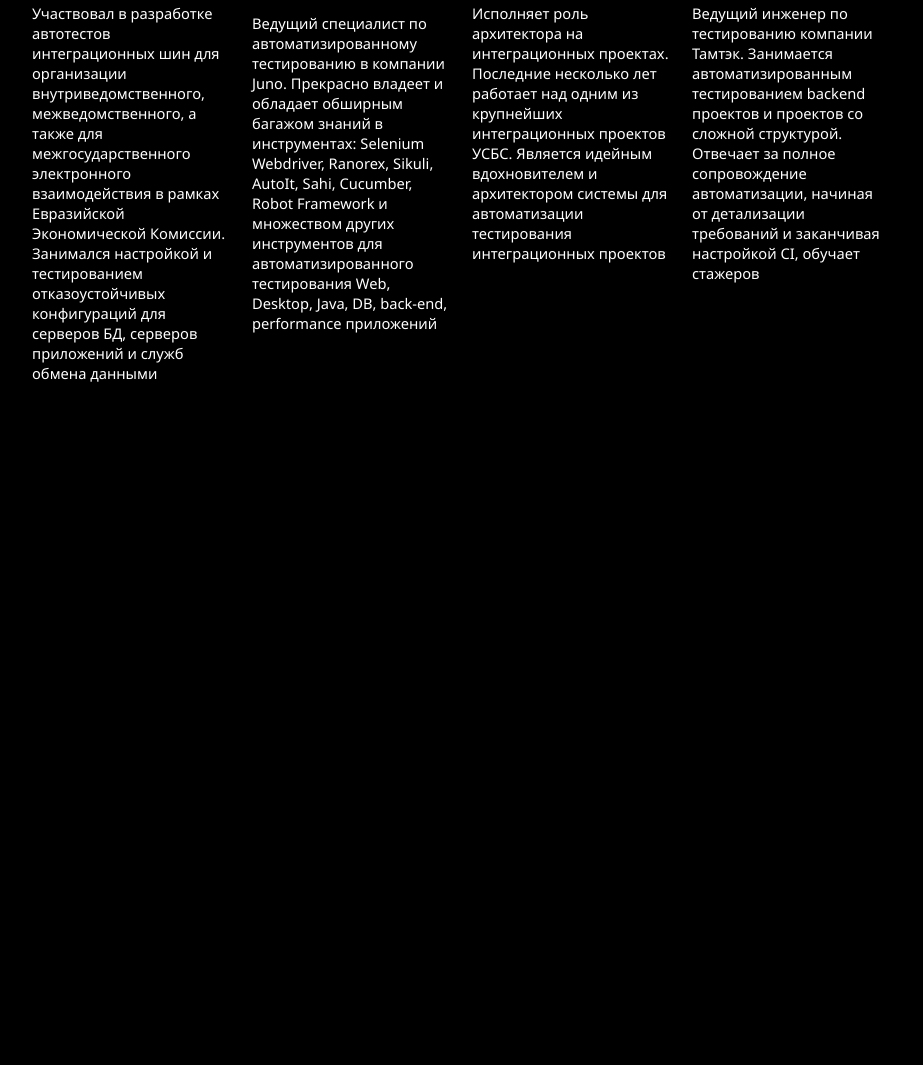
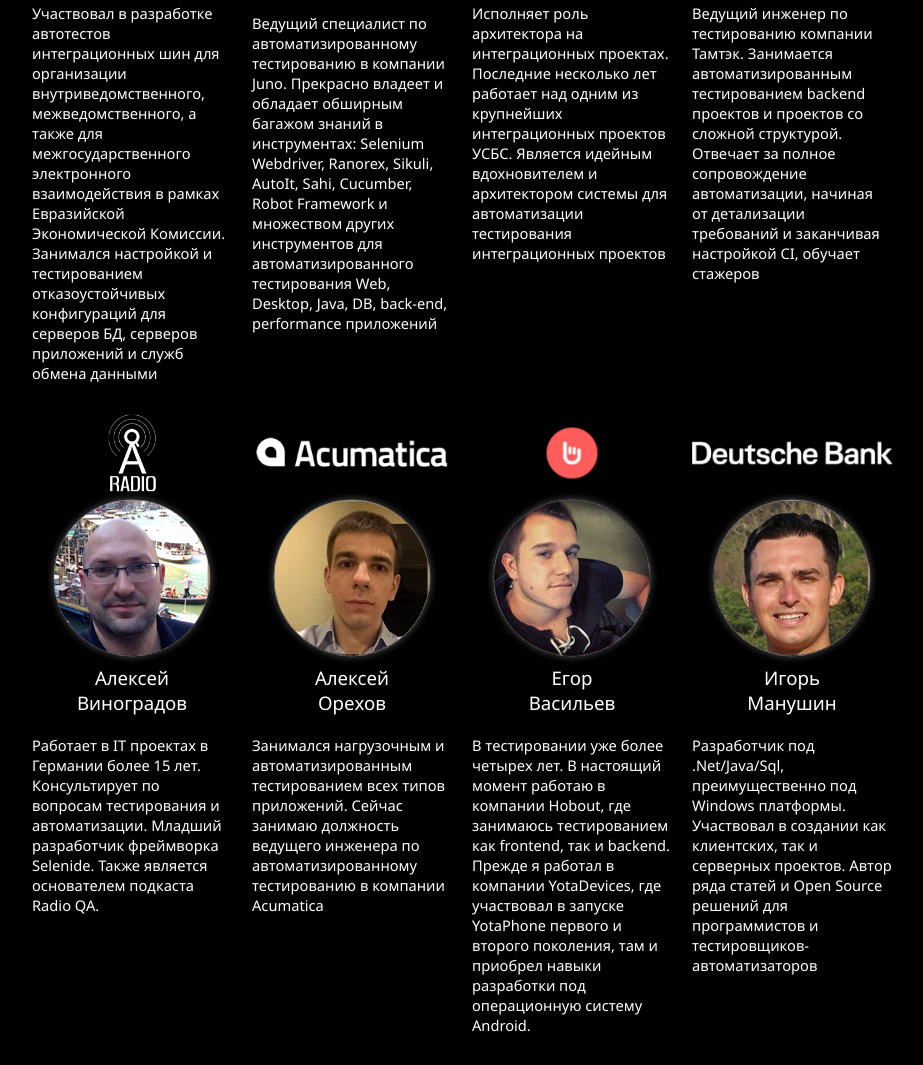
Before and after one commit to mumusan/qaconf.github.io, a plain HTML site: page speakers.html in a window 1280 px wide. Shown: the part 2785-3850 px from the top of the page, without its empty margins (168-1091 px from the left). Before the commit the page ends 3198 px from the top, so only its background shows below. Drawn offline with nearby package versions, Linux system fonts and the light colour scheme.

Commit message:
added: manushin, orehov, vinogradov,

```diff
--- a/speakers.html
+++ b/speakers.html
@@ -338,6 +338,62 @@
                             Бывший C# Dev, ныне переквалифицировался в специалиста тестирования. Привёл в порядок существующий, структурировал и разработал собственный фреймворк работы, основанный на Selenium и Selenide. Совместно c Алексеем подняли полную схему автоматизации (Github, bitbucket репозитории -> CIS(teamcity, Jenkins) -> Testlink -> отчёт на почте с результатами). На данный момент занимается разработкой фреймворка на основе Appium для автоматизации тестирования мобильных платформ
                         </div>
                     </div>
+                    <div class="speaker_entry msk">
+                        <div class="company">
+                            <img src="img/radioqa.png"/>
+                        </div>
+                        <div class="photo">
+                            <img src="img/vinogradov.png"/>
+                        </div>
+                        <div class="person">
+                            Алексей<br>Виноградов
+                        </div>
+                        <div class="about">
+                            Работает в IT проектах в Германии более 15 лет. Консультирует по вопросам тестирования и автоматизации. Младший разработчик фреймворка Selenide. Также является основателем подкаста Radio QA.
+                        </div>
+                    </div>
+                    <div class="speaker_entry msk">
+                        <div class="company">
+                            <img src="img/automatica.png"/>
+                        </div>
+                        <div class="photo">
+                            <img src="img/orekhov.png"/>
+                        </div>
+                        <div class="person">
+                            Алексей<br>Орехов
+                        </div>
+                        <div class="about">
+                            Занимался нагрузочным и автоматизированным тестированием всех типов приложений. Сейчас занимаю должность ведущего инженера по автоматизированному тестированию в компании Acumatica
+                        </div>
+                    </div>
+                    <div class="speaker_entry msk spb eka">
+                        <div class="company">
+                            <img src="img/hobout.png"/>
+                        </div>
+                        <div class="photo">
+                            <img src="img/vasiliev.png"/>
+                        </div>
+                        <div class="person">
+                            Егор<br>Васильев
+                        </div>
+                        <div class="about">
+                            В тестировании уже более четырех лет. В настоящий момент работаю в компании Hobout, где занимаюсь тестированием как frontend, так и backend. Прежде я работал в компании YotaDevices, где участвовал в запуске YotaPhone первого и второго поколения, там и приобрел навыки разработки под операционную систему Android.
+                        </div>
+                    </div>
+                    <div class="speaker_entry spb msk">
+                        <div class="company">
+                            <img src="img/db.png"/>
+                        </div>
+                        <div class="photo">
+                            <img src="img/manushin.png"/>
+                        </div>
+                        <div class="person">
+                            Игорь<br>Манушин
+                        </div>
+                        <div class="about">
+                            Разработчик под .Net/Java/Sql, преимущественно под Windows платформы. Участвовал в создании как клиентских, так и серверных проектов. Автор ряда статей и Open Source решений для программистов и тестировщиков-автоматизаторов
+                        </div>
+                    </div>
 				</div>
 			</div>
 		</div>
```
Also changed, not shown: matrix.html (+4 -4 lines), img/automatica.png (added), img/hobout.png (added), img/manushin-mini.png (added), img/manushin.png (added), img/orekhov-mini.png (added), img/orekhov.png (added), img/radioqa.png (added), img/vinogradov-mini.png (added), img/vinogradov.png (added).
